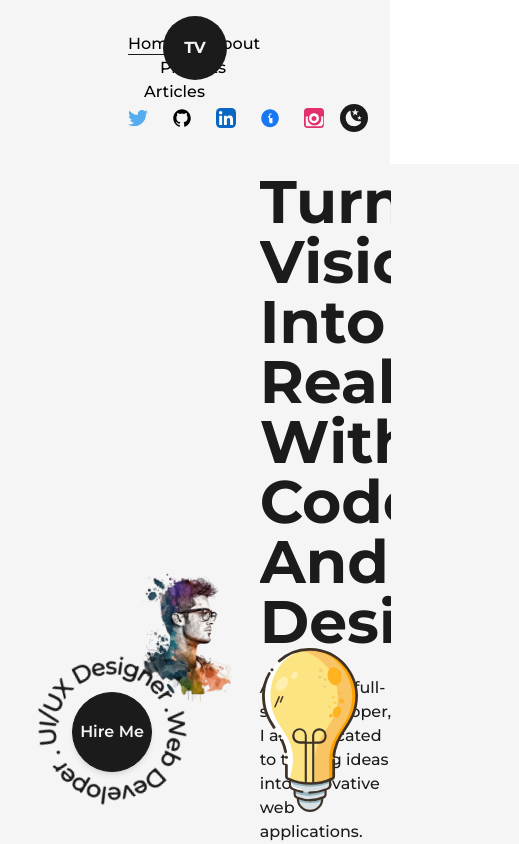
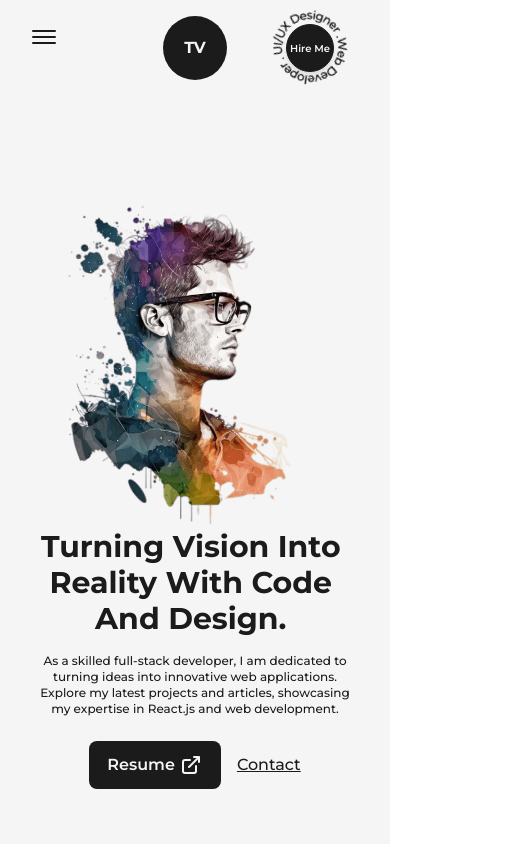
Before and after one commit to vilar07/Web_Portfolio, a Next.js app: page / in a window 390 px wide. Shown: the top 844 px of the page, 519 px wide, since content can reach past the window. Built offline with nearby package versions, Linux system fonts and the light colour scheme.

Commit message:
Add_Responsive

```diff
--- a/src/components/AnimatedText.js
+++ b/src/components/AnimatedText.js
@@ -32,7 +32,7 @@
 
 const AnimatedText = ({text, className=""}) => {
   return (
-    <div className='w-full mx-auto py-2 flex items-center justify-center overflow-hidden'>
+    <div className='w-full mx-auto py-2 flex items-center justify-center overflow-hidden sm:py-0'>
       <motion.h1 className={`inline-block w-full text-dark font-bold capitalize text-8xl dark:text-light ${className}`}
       variants={quote}
       initial="initial"
--- a/src/components/HireMe.js
+++ b/src/components/HireMe.js
@@ -4,14 +4,14 @@
 
 const HireMe = () => {
   return (
-    <div className='fixed left-4 bottom-4 flex items-center justify-center overflow-hidden' >
-      <div className='w-48 h-auto items-center justify-center relative'>
+    <div className='fixed left-4 bottom-4 flex items-center justify-center overflow-hidden md:right-8 md:left-auto md:top-0 md:bottom-auto md:absolute' >
+      <div className='w-48 h-auto items-center justify-center relative md:w-24'>
         <CircularText className={"fill-dark animate-spin-slow dark:fill-light "}/>
         <Link href="mailto:tiagovilar07@gmail.com" className='flex items-center justify-center
         absolute left-1/2 top-1/2 -translate-x-1/2 -translate-y-1/2 bg-dark text-light
         shadow-md border boder-solid border-dark w-20 h-20 rounded-full font-semibold
         hover:bg-light hover:text-dark dark:bg-light dark:text-dark hover:dark:bg-dark
-        hover:dark:text-light hover:dark:border-light'>Hire Me</Link>
+        hover:dark:text-light hover:dark:border-light md:w-12 md:h-12 md:text-[10px]'>Hire Me</Link>
       </div>
     </div>
   )
--- a/src/components/Layout.js
+++ b/src/components/Layout.js
@@ -4,7 +4,7 @@
 const Layout = ({children, className=""}) => {
   return (
     <div>
-      <div className={`w-full h-full inline-block z-0 bg-light p-32 dark:bg-dark ${className}`}>
+      <div className={`w-full h-full inline-block z-0 bg-light p-32 dark:bg-dark xl:p-24 lg:p-16 md:-p12 sm:p-8 ${className}`}>
         {children}
       </div>
     </div>
--- a/src/components/Navbar.js
+++ b/src/components/Navbar.js
@@ -1,5 +1,5 @@
 import { useRouter } from 'next/router'
-import React from 'react'
+import React, { useState } from 'react'
 import Link from 'next/link'
 import Logo from './Logo'
 import TwitterIcon, { FacebookIcon, GithubIcon, InstagramIcon, LinkedInIcon, MoonIcon, SunIcon } from './Icons'
@@ -21,14 +21,48 @@
   )
 }
 
+const CustomMobileLink = ({href, title, className="", toggle}) =>{
+  const router = useRouter();
+
+const handleClick = () => {
+  toggle();
+  router.push(href)
+}
+
+  return(
+    <button href={href} className={`${className} relative group text-light dark:text-dark my-2`} onClick={handleClick}>
+      {title}
+
+      <span className={`h-[1px] inline-block bg-dark dark:bg-light absolute  left-0
+      -bottom-0.5 group-hover:w-full transition-[width] ease duration-300
+      ${router.asPath === href ? 'w-full' : 'w-0'}
+      dark:bg-light`}>
+        &nbsp;</span>
+    </button>
+  )
+}
+
 const Navbar = () => {
 
   const [mode, setMode] = useThemeSwitcher();
+  const [isOpen, setIsOpen] = useState(false);
+
+  const handleClick = () => {
+    setIsOpen(!isOpen)
+  }
 
   return (
     <div>
-      <header className='w-full px-32 py-8 font-medium flex items-center justify-between flex-wrap
-      dark:text-light'>
+      <header className='w-full px-32 py-8 font-medium flex items-center justify-between
+      dark:text-light relative z-10 lg:px-16 md:px-12 sm:px-8'>
+
+      <button className='flex-col justify-center items-center hidden lg:flex' onClick={handleClick}>
+        <span className={`bg-dark dark:bg-light block transition-all duration-300 ease-out h-0.5 w-6 rounded-sm  ${isOpen ? 'rotate-45 translate-y-1' : '-translate-y-0.5'}`}></span>
+        <span className={`bg-dark dark:bg-light block transition-all duration-300 ease-out h-0.5 w-6 rounded-sm my-0.5 ${isOpen ? 'opacity-0' : 'opacity-100'}`}></span>
+        <span className={`bg-dark dark:bg-light block transition-all duration-300 ease-out h-0.5 w-6 rounded-sm  ${isOpen ? '-rotate-45 -translate-y-1' : 'translate-y-0.5'}`}></span>
+      </button>
+
+        <div className='w-full flex justify-between items-center lg:hidden'>
           <nav>
               <CustomLink href='/' title="Home" className='mr-4'/>
               <CustomLink href='/about' title="About" className='mx-4'/>
@@ -39,27 +73,27 @@
             <motion.a href='https://twitter.com' target={"_blank"}
             whileHover={{y:-2}}
             whileTap={{scale:0.9}}
-            className='w-6 mr-3'
+            className='w-8 mr-3'
             ><TwitterIcon/></motion.a>
             <motion.a href='https://github.com/' target={"_blank"}
             whileHover={{y:-2}}
             whileTap={{scale:0.9}}
-            className='w-6 mx-3'
+            className='w-8 mx-3'
             ><GithubIcon/></motion.a>
             <motion.a href='https://www.linkedin.com/' target={"_blank"}
             whileHover={{y:-2}}
             whileTap={{scale:0.9}}
-            className='w-6 mx-3'
+            className='w-8 mx-3'
             ><LinkedInIcon/></motion.a >
             <motion.a href='https://www.facebook.com/' target={"_blank"}
             whileHover={{y:-2}}
             whileTap={{scale:0.9}}
-            className='w-6 mx-3'
+            className='w-8 mx-3'
             ><FacebookIcon/></motion.a >
             <motion.a href='https ://www.instagram.com/' target={"_blank"}
             whileHover={{y:-2}}
             whileTap={{scale:0.9}}
-            className='w-6 ml-3'
+            className='w-8 ml-3'
             ><InstagramIcon/></motion.a >
 
             <button onClick={() => setMode(mode === "light" ? "dark" : "light")} className={`ml-4
@@ -71,6 +105,62 @@
             }
             </button>
         </nav>
+        </div>
+
+        {
+          isOpen ?
+          <motion.div
+          initial={{scale:0, opacity:0, x: "-50%", y: "-50%"}}
+          animate={{scale:1, opacity:1, transition:{delay:0.1}}}
+          className='min-w-[70vw] flex flex-col justify-between z-30 items-center fixed top-1/2 left-1/2 -translate-x-1/2 -translate-y-1/2
+          bg-dark/90 dark:bg-light/75 rounded-lg backdrop-blur-md py-32
+          '>
+            <nav className='flex flex-col justify-center items-center'>
+                <CustomMobileLink href='/' title="Home" className='' toggle={handleClick} />
+                <CustomMobileLink href='/about' title="About" className='' toggle={handleClick}/>
+                <CustomMobileLink href='/projects' title="Projects" className='' toggle={handleClick}/>
+                <CustomMobileLink href='/articles' title="Articles" className='' toggle={handleClick}/>
+            </nav>
+            <nav className='flex justify-center items-center mt-2 '>
+              <motion.a href='https://twitter.com' target={"_blank"}
+              whileHover={{y:-2}}
+              whileTap={{scale:0.9}}
+              className='w-8 mr-3 sm:mx-1'
+              ><TwitterIcon/></motion.a>
+              <motion.a href='https://github.com/' target={"_blank"}
+              whileHover={{y:-2}}
+              whileTap={{scale:0.9}}
+              className='w-8 mx-3 bg-light rounded-full dark:bg-dark sm:mx-1'
+              ><GithubIcon/></motion.a>
+              <motion.a href='https://www.linkedin.com/' target={"_blank"}
+              whileHover={{y:-2}}
+              whileTap={{scale:0.9}}
+              className='w-8 mx-3 sm:mx-1'
+              ><LinkedInIcon/></motion.a >
+              <motion.a href='https://www.facebook.com/' target={"_blank"}
+              whileHover={{y:-2}}
+              whileTap={{scale:0.9}}
+              className='w-8 mx-3 sm:mx-1'
+              ><FacebookIcon/></motion.a >
+              <motion.a href='https://www.instagram.com/' target={"_blank"}
+              whileHover={{y:-2}}
+              whileTap={{scale:0.9}}
+              className='w-8 ml-3 sm:mx-1'
+              ><InstagramIcon/></motion.a >
+
+              <button onClick={() => setMode(mode === "light" ? "dark" : "light")} className={`ml-4
+              flex items-center justify-center rounded-full p-1 ${mode === "light" ? "bg-dark text-light" : "bg-light text-dark" }`}>
+              {
+                mode === "dark" ?
+                <SunIcon className={"fill-dark"} />
+                : <MoonIcon className={"fill-dark"} />
+              }
+              </button>
+          </nav>
+          </motion.div>
+          : null
+        }
+
         <div className='absolute left-[50%] top-2 translate-x-[-50%]'>
           <Logo/>
         </div>
--- a/src/pages/about.js
+++ b/src/pages/about.js
@@ -68,7 +68,10 @@
                 </div>
                 <div className='col-span-3 relative h-max rounded-2xl border-2 border-solid border-dark bg-light p-8 dark:bg-dark dark:border-light'>
                   <div className='absolute top-0 -right-3 -z-10 w-[102%] h-[103%] rounded-[2rem] bg-dark dark:bg-light'/>
-                  <Image src={profilePicTiago} alt='Tiago Vilar' className='w-full h-auto rounded-2xl' />
+                  <Image src={profilePicTiago} alt='Tiago Vilar' className='w-full h-auto rounded-2xl'
+                  priority
+                  sizes="(max-width: 768px) 100vw, (max-width: 1200px) 50vw, 33vw"
+                  />
                 </div>
                 <div className='col-span-2 flex flex-col items-end justify-between'>
 
--- a/src/pages/index.js
+++ b/src/pages/index.js
@@ -18,25 +18,29 @@
 
       </Head>
       <main className='flex items-center text-dark w-full min-h-screen dark:text-light'>
-        <Layout className='pt-0'>
-          <div className='flex items-center justify-between w-full'>
-            <div className='w-1/2'>
-              <Image src={profilePic} alt="TiagoVilar" className='w-full h-auto' />
+        <Layout className='pt-0 md:pt-16 sm:pt-8'>
+          <div className='flex items-center justify-between w-full lg:flex-col'>
+            <div className='w-1/2 md:w-full'>
+              <Image src={profilePic} alt="TiagoVilar" className='w-full h-auto lg:hidden md:inline-block md:w-full'
+              priority
+              sizes="(max-width: 768px) 100vw, (max-width: 1200px) 50vw, 50vw"
+              />
             </div>
-            <div className='w-1/2 flex flex-col items-center self-center'>
-              <AnimatedText className='!text-6xl ' text="Turning Vision Into Reality With Code And Design."/>
-              <p className='my-4 text-base font-medium'>
+            <div className='w-1/2 flex flex-col items-center self-center lg:w-full lg:text-center'>
+              <AnimatedText className='!text-6xl xl:!text-5xl lg:!text-center lg:!text-5xl md:!text-4xl sm:!text-3xl'
+              text="Turning Vision Into Reality With Code And Design."/>
+              <p className='my-4 text-base font-medium md:text-sm sm:text-xs'>
               As a skilled full-stack developer, I am dedicated to turning ideas into innovative web applications.
               Explore my latest projects and articles, showcasing my expertise in React.js and web development.
               </p>
-              <div className='flex items-center self-start mt-2 '>
+              <div className='flex items-center self-start mt-2 lg:self-center'>
                 <Link href="/dummy.pdf" target={"_blank"} className='flex items-center
                 bg-dark text-light p-2.5 px-6 rounded-lg text-lg font-semibold hover:bg-light
                 hover:text-dark border-2 border-solid border-transparent hover:border-dark dark:bg-light dark:text-dark
-                hover:dark:bg-dark hover:dark:text-light hover:dark:border-light'>
+                hover:dark:bg-dark hover:dark:text-light hover:dark:border-light md:pd-2 md:px-4 md:text-base'>
                 Resume <LinkArrow className='w-6 ml-1' />
                 </Link>
-                <Link className='ml-4 text-lg font-medium capitalize text-dark underline dark:text-light'
+                <Link className='ml-4 text-lg font-medium capitalize text-dark underline dark:text-light md:text-base'
                 href="mailto:tiagovilar07@gmail.com" target={"_blank"}>Contact</Link>
               </div>
             </div>
@@ -44,7 +48,7 @@
         </Layout>
 
         <HireMe/>
-        <div className='absolute right-8 bottom-8 inline-block w-24'>
+        <div className='absolute right-8 bottom-8 inline-block w-24 md:hidden'>
           <Image src={lightBulb} alt="TiagoVilar" className='w-full h-auto' />
         </div>
       </main>
--- a/src/pages/projects.js
+++ b/src/pages/projects.js
@@ -19,7 +19,10 @@
             <Link href={link} target="_blank"
             className='w-1/2 cursor-pointer overflow-fidden rounded-lg'
             >
-                <Image src={img} alt={title} className='w-full h-auto border rounded-2xl'/>
+                <Image src={img} alt={title} className='w-full h-auto border rounded-2xl'
+                priority
+                sizes="(max-width: 768px) 100vw, (max-width: 1200px) 50vw, 50vw"
+                />
             </Link>
 
             <div className='w-1/2 flex flex-col items-start justify-between pl-6 dark:text-light'>
--- a/tailwind.config.js
+++ b/tailwind.config.js
@@ -29,6 +29,25 @@
         circularDark:'repeating-radial-gradient(rgba(255,255,255,0.5) 2px, #1b1b1b 8px, #1b1b1b 100px);'
       }
     },
+    screens: {
+      "2xl": { max: "1535px" },
+      // => @media (max-width: 1535px) { ... }
+
+      xl: { max: "1279px" },
+      // => @media (max-width: 1279px) { ... }
+
+      lg: { max: "1023px" },
+      // => @media (max-width: 1023px) { ... }
+
+      md: { max: "767px" },
+      // => @media (max-width: 767px) { ... }
+
+      sm: { max: "639px" },
+      // => @media (max-width: 639px) { ... }
+
+      xs: { max: "479px" },
+      // => @media (max-width: 479px) { ... }
+  },
   },
   plugins: [],
 }
```
Lines whose indentation alone changed are shown as unchanged.
